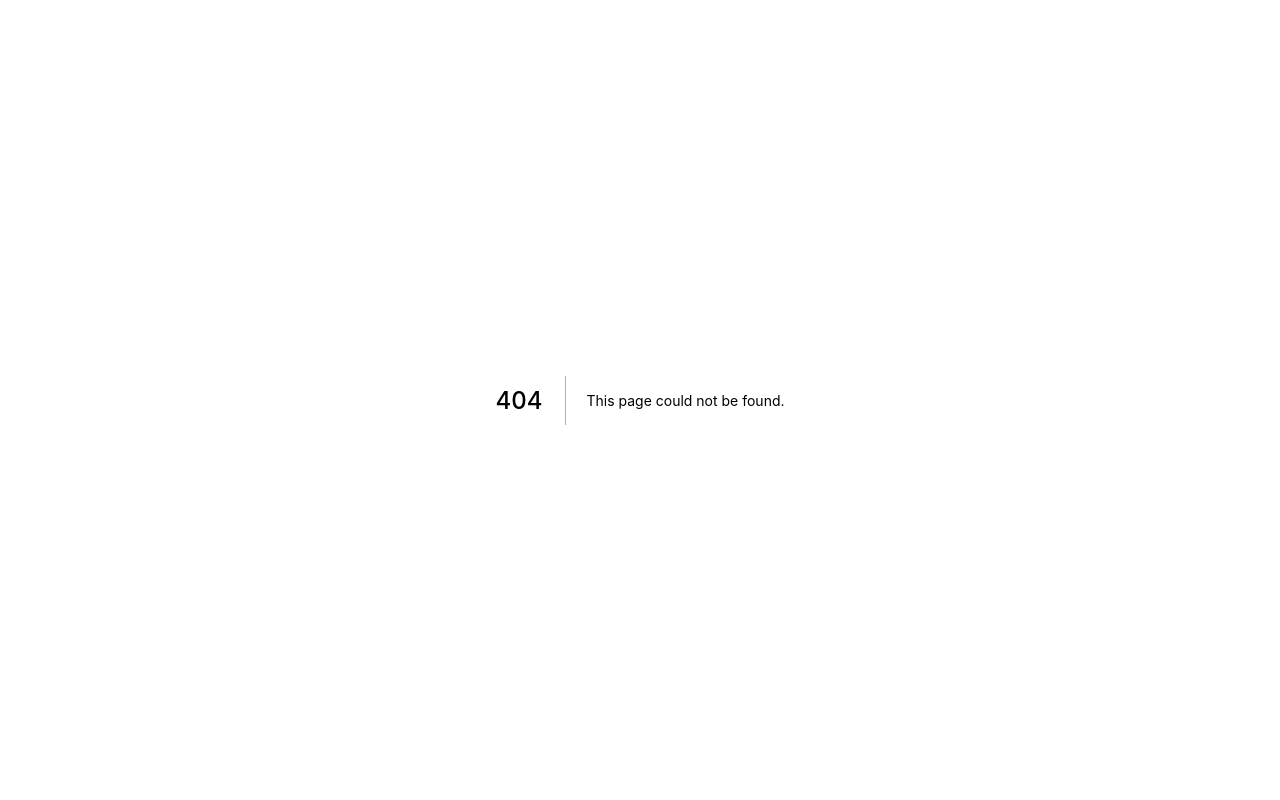
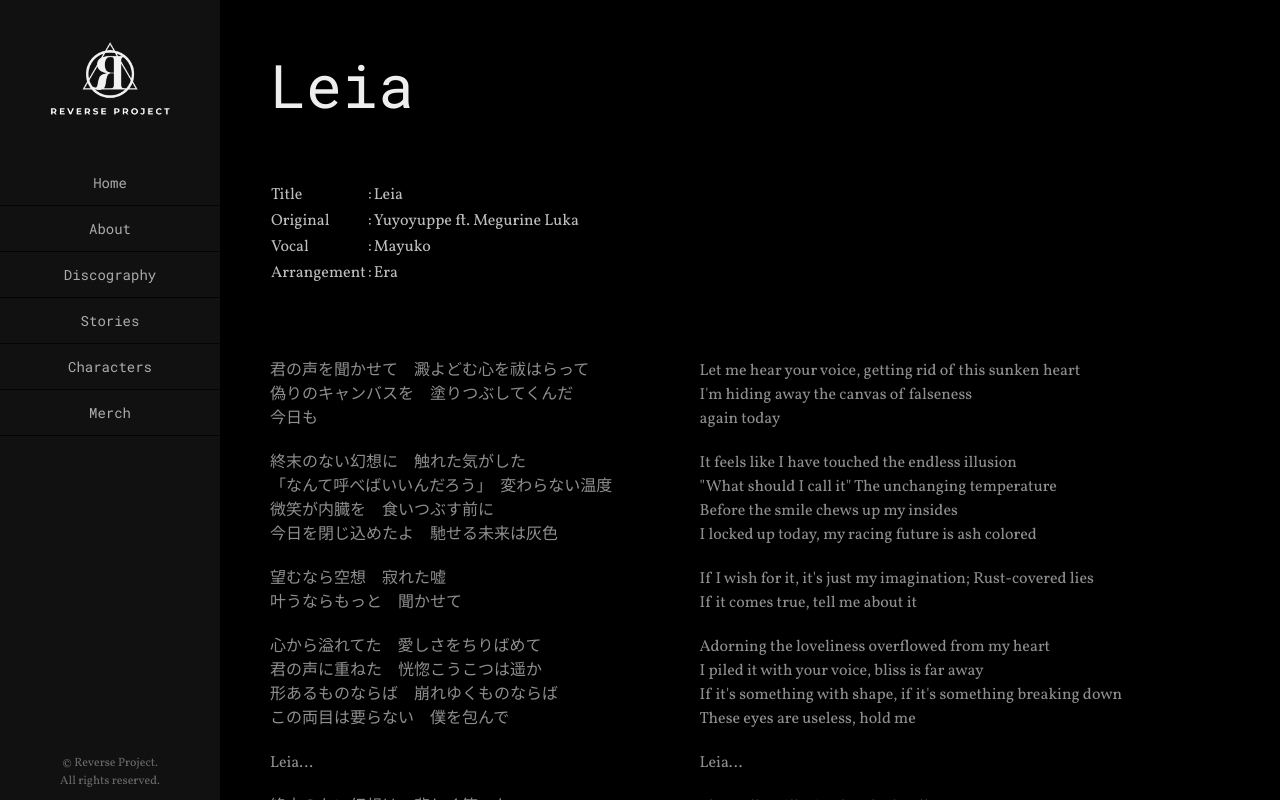
Before and after one commit to damaera/reverse-project, a Next.js app: page /discography/revoc/leia in a window 1280 px wide. Before the commit this address had no page. Built offline with nearby package versions, Linux system fonts and the light colour scheme.

Commit message:
leia-melt lyric

```diff
--- /dev/null
+++ b/pages/discography/revoc/leia.tsx
@@ -0,0 +1,113 @@
+import * as React from "react";
+import { Layout } from "../../../components/Layout";
+import { Container } from "../../../components/Container";
+import { Lyric } from "../../../components/Lyric";
+import { Credit } from "../../../components/Credit";
+
+const Page: React.FunctionComponent = () => (
+  <Layout title="REVOC - Leia">
+    <Container>
+      <h1>Leia</h1>
+      <br />
+      <br />
+      <Credit
+        credit={{
+          Title: "Leia",
+          Original: "Yuyoyuppe ft. Megurine Luka",
+          Vocal: "Mayuko",
+          Arrangement: "Era"
+        }}
+      />
+      <br />
+      <br />
+      <br />
+      <Lyric
+        original={[
+          [
+            "君の声を聞かせて　澱よどむ心を祓はらって",
+            "偽りのキャンバスを　塗りつぶしてくんだ",
+            "今日も"
+          ],
+          [
+            "終末のない幻想に　触れた気がした",
+            "「なんて呼べばいいんだろう」　変わらない温度",
+            "微笑が内臓を　食いつぶす前に",
+            "今日を閉じ込めたよ　馳せる未来は灰色"
+          ],
+          ["望むなら空想　寂れた嘘", "叶うならもっと　聞かせて"],
+          [
+            "心から溢れてた　愛しさをちりばめて",
+            "君の声に重ねた　恍惚こうこつは遥か",
+            "形あるものならば　崩れゆくものならば",
+            "この両目は要らない　僕を包んで"
+          ],
+          ["Leia…"],
+          [
+            "終末のない幻想は　悲しく笑った",
+            "「なんて呼べばいいんだろう」　響く言葉は灰色"
+          ],
+          [
+            "永遠はそっと　息をとめて",
+            "僕を置いてった　絶望へと",
+            "針の音が止まれば　この世界は終わるよ",
+            "願うだけの言葉は　意味をもたなかった",
+            "もう少しだけ笑って　もう少しだけ祈って",
+            "聞こえないならもういっそ　僕を殺してよ"
+          ],
+          [
+            "君の声を聞かせて　澱よどむ心を祓はらって",
+            "偽りのキャンバスを　君と葬るんだ",
+            "君と僕の証を　残す術がないなら",
+            "温もりを焼きつけて　僕を殺して"
+          ],
+          ["Leia...", "Leia..."]
+        ]}
+        meaning={[
+          [
+            `Let me hear your voice, getting rid of this sunken heart`,
+            `I'm hiding away the canvas of falseness`,
+            `again today`
+          ],
+          [
+            `It feels like I have touched the endless illusion`,
+            `"What should I call it" The unchanging temperature`,
+            `Before the smile chews up my insides`,
+            `I locked up today, my racing future is ash colored`
+          ],
+          [
+            `If I wish for it, it's just my imagination; Rust-covered lies`,
+            `If it comes true, tell me about it`
+          ],
+          [
+            `Adorning the loveliness overflowed from my heart`,
+            `I piled it with your voice, bliss is far away`,
+            `If it's something with shape, if it's something breaking down`,
+            `These eyes are useless, hold me`
+          ],
+          ["Leia…"],
+          [
+            `The endless illusion laughed sadly`,
+            `"What should I call it" Resounding words are ash colored`
+          ],
+          [
+            `Softly, eternity stopped breathing`,
+            `and left me in despair`,
+            `When the ticking stops this world will end`,
+            `Words that can only wish couldn't have meaning`,
+            `Smile a little, pray a little`,
+            `If it isn't heard, just kill me`
+          ],
+          [
+            `Let me hear your voice, please get rid of this sunken heart`,
+            `I'm going to hide the canvas of falseness with you`,
+            `If I can't leave the evidence for your and my existence`,
+            `Engrave me with warmth and kill me`
+          ],
+          ["Leia...", "Leia..."]
+        ]}
+      />
+    </Container>
+  </Layout>
+);
+
+export default Page;
--- a/pages/discography/revoc/night-sky-patrol-of-tomorrow.tsx
+++ b/pages/discography/revoc/night-sky-patrol-of-tomorrow.tsx
@@ -5,7 +5,7 @@ import { Lyric } from "../../../components/Lyric";
 import { Credit } from "../../../components/Credit";
 
 const Page: React.FunctionComponent = () => (
-  <Layout title="REVOC - Koi wa Sensou">
+  <Layout title="REVOC - Night Sky Patrol of Tomorrow">
     <Container>
       <h1>Asu no Yozora Shoukaihan</h1>
       <h3>Night Sky Patrol of Tommorow</h3>
```
Also changed, not shown: pages/discography/revoc/melt.tsx (added, +126 -0 lines).
